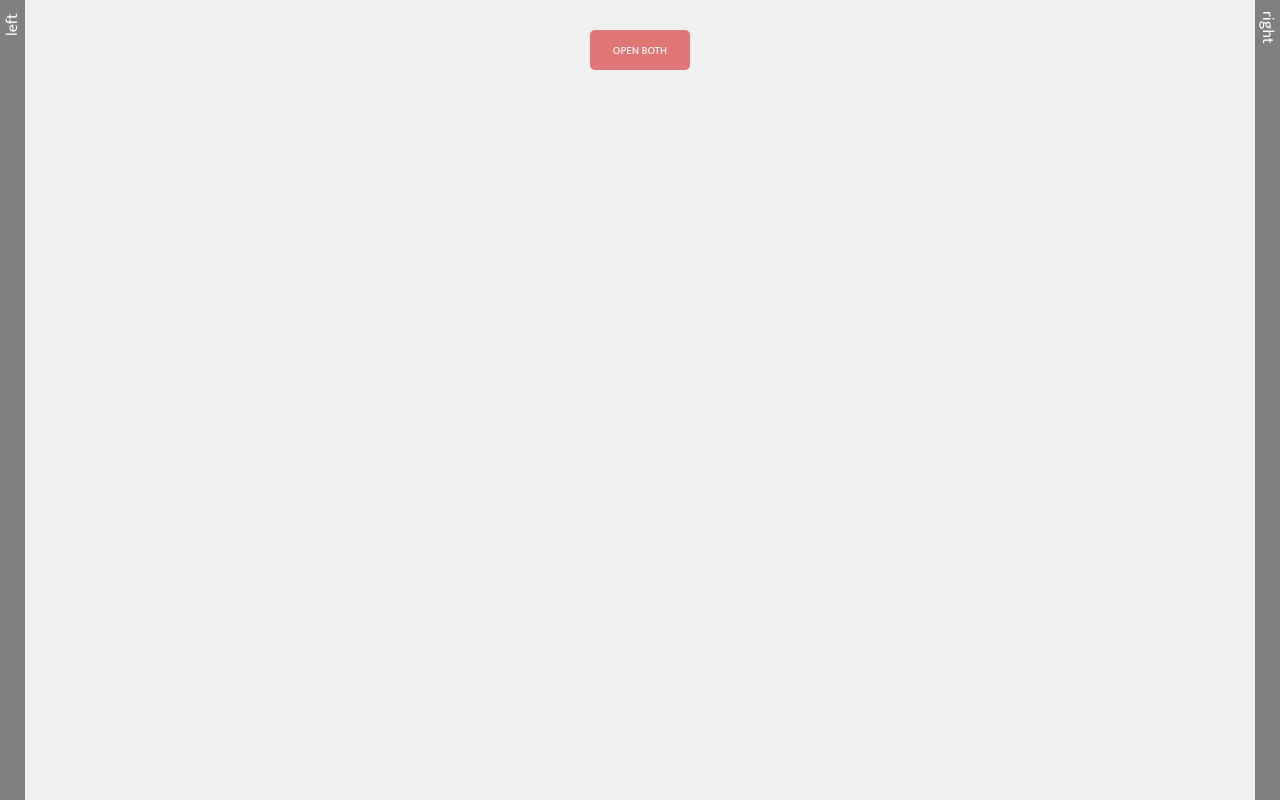
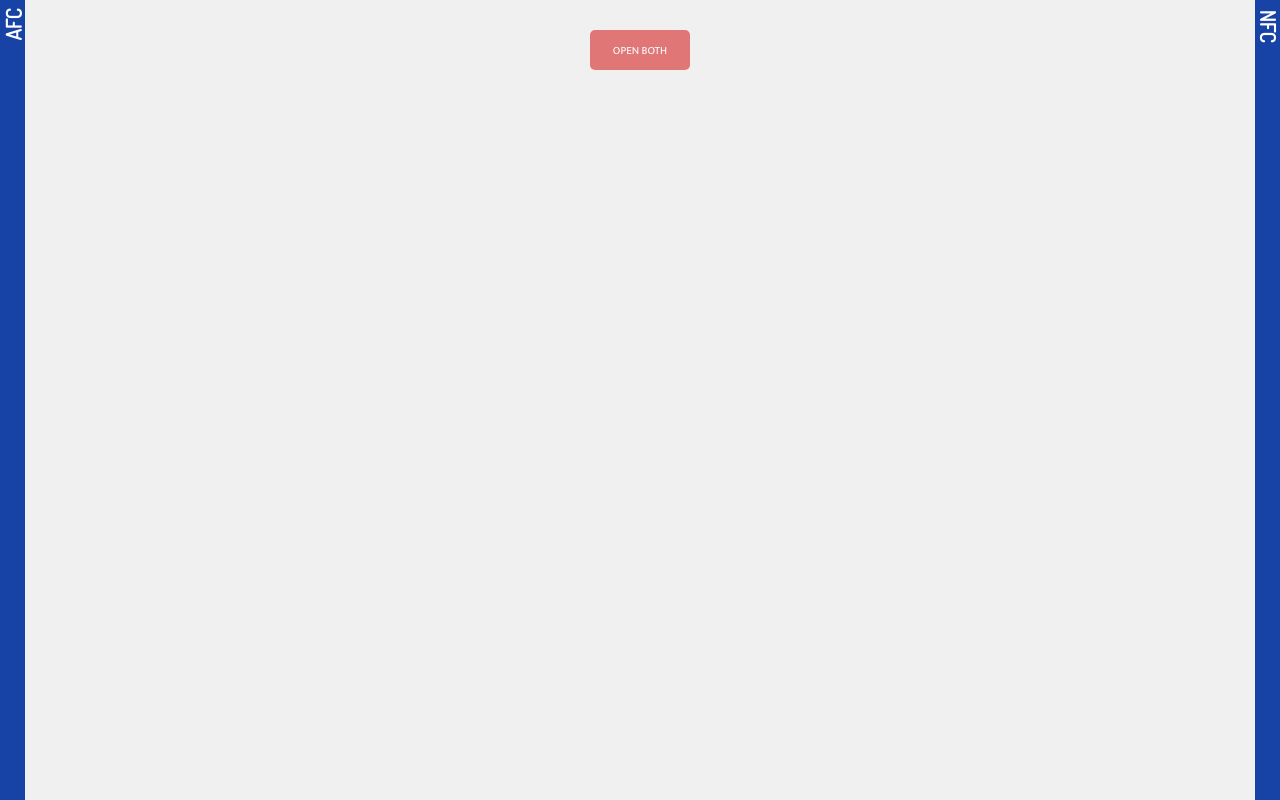
Before and after one commit to keithbmccall/sports-mapping, an Angular app: page / in a window 1280 px wide. Built offline with nearby package versions, Linux system fonts and the light colour scheme.

Commit message:
quick update

```diff
--- a/src/app/app.module.ts
+++ b/src/app/app.module.ts
@@ -9,6 +9,7 @@ import { DivisionLinksComponent } from './shared/components/team-links/division-
 import { ConferenceLinksComponent } from './shared/components/team-links/conference-links/conference-links.component';
 import { PanelSideComponent } from './shared/containers/panels/panel-side/panel-side.component';
 import { PanelCenterComponent } from './shared/containers/panels/panel-center/panel-center.component';
+import { PanelOptionsComponent } from './shared/containers/panels/panel-options/panel-options.component';
 
 @NgModule({
   declarations: [
@@ -19,7 +20,8 @@ import { PanelCenterComponent } from './shared/containers/panels/panel-center/pa
     DivisionLinksComponent,
     ConferenceLinksComponent,
     PanelSideComponent,
-    PanelCenterComponent
+    PanelCenterComponent,
+    PanelOptionsComponent
   ],
   imports: [BrowserModule],
   providers: [],
--- a/src/app/shared/components/team-links/division-links/division-links.component.scss
+++ b/src/app/shared/components/team-links/division-links/division-links.component.scss
@@ -1,5 +1,8 @@
-li {
-  .division-title {
-
+:host {
+  li {
+    margin-top: 10px;
+    &:first-child {
+      margin-top: 0;
+    }
   }
 }
--- a/src/app/shared/containers/layout/layout.component.html
+++ b/src/app/shared/containers/layout/layout.component.html
@@ -1,25 +1,8 @@
 <div id="wrapper">
-  <div id="left-panel-options" class="panel-options">
-    <ul (click)="panelDrawerService.toggleDrawer('left')">
-      <li>
-        <a href="#">left</a>
-      </li>
-    </ul>
+  <div *ngFor="let conference of conferences">
+    <app-panel-options [conference]="conference" [panelSide]="conference.id === 1 ? 'left' : 'right'"></app-panel-options>
+    <app-panel-side [conference]="conference" [panelSide]="conference.id === 1 ? 'left' : 'right'"></app-panel-side>
   </div>
-  <div id="right-panel-options" class="panel-options">
-    <ul (click)="panelDrawerService.toggleDrawer('right')">
-      <li>
-        <a href="#">right</a>
-      </li>
-    </ul>
-  </div>
-  <!---->
-  <main id="main">
-    <app-panel-center></app-panel-center>
-  </main>
-  <!--  -->
+  <app-panel-center></app-panel-center>
 
-  <app-panel-side [conferenceId]=2 [panelSide]="'left'"></app-panel-side>
-
-  <app-panel-side [conferenceId]=2 [panelSide]="'right'"></app-panel-side>
 </div>
--- a/src/app/shared/containers/layout/layout.component.scss
+++ b/src/app/shared/containers/layout/layout.component.scss
@@ -4,37 +4,4 @@
   #wrapper {
     position: relative;
   }
-  main {
-    background: #f0f0f0;
-    padding: 0 300px;
-    height: 100vh;
-  }
-
-  .panel-options {
-    position: absolute;
-    height: 100%;
-    z-index: 2;
-    background: grey;
-    > ul {
-      height: 100%;
-      width: 25px;
-      cursor: pointer;
-      padding-top: 10px;
-      > li {
-        color: white;
-      }
-    }
-    &#left-panel-options {
-      left: 0;
-      li {
-        transform: rotate(270deg);
-      }
-    }
-    &#right-panel-options {
-      right: 0;
-      li {
-        transform: rotate(90deg);
-      }
-    }
-  }
 }
--- a/src/app/shared/containers/layout/layout.component.ts
+++ b/src/app/shared/containers/layout/layout.component.ts
@@ -1,15 +1,22 @@
-import { Component, OnInit } from '@angular/core';
-import {PanelDrawerService} from '../../../services/panel-drawer/panel-drawer.service';
-
+import { Component, OnInit } from "@angular/core";
+import { NflTeamsService } from "../../../services/nfl/nfl-teams.service";
+import { Conference } from "../../../data/team-data";
 @Component({
-  selector: 'app-layout',
-  templateUrl: './layout.component.html',
-  styleUrls: ['./layout.component.scss']
+  selector: "app-layout",
+  templateUrl: "./layout.component.html",
+  styleUrls: ["./layout.component.scss"]
 })
 export class LayoutComponent implements OnInit {
-  constructor(public panelDrawerService: PanelDrawerService) { }
+  conferences: Conference[];
+
+  constructor(public nflTeamsService: NflTeamsService) {}
 
   ngOnInit() {
+    this.getConferences();
   }
-
+  getConferences(): void {
+    this.nflTeamsService
+      .getConferences()
+      .subscribe(conference => (this.conferences = conference));
+  }
 }
--- a/src/app/shared/containers/panels/panel-center/panel-center.component.html
+++ b/src/app/shared/containers/panels/panel-center/panel-center.component.html
@@ -1,5 +1,7 @@
-<div class="content">
-  <div class="button">
-    <span>Open Both</span>
+<main id="main">
+  <div class="content">
+    <div class="button">
+      <span>Open Both</span>
+    </div>
   </div>
-</div>
+</main>
--- a/src/app/shared/containers/panels/panel-center/panel-center.component.scss
+++ b/src/app/shared/containers/panels/panel-center/panel-center.component.scss
@@ -1,18 +1,23 @@
-.content{
+#main {
+  background: #f0f0f0;
+  padding: 0 300px;
+  height: 100vh;
+  .content {
     display: flex;
     justify-content: center;
-    padding-top:30px
+    padding-top: 30px;
   }
-  .button{
+  .button {
     background: #e07676;
     border-radius: 5px;
     color: #fdfdfd;
     line-height: 40px;
   }
-  .button:active{
+  .button:active {
     background: #e07070;
   }
-  .button span{
+  .button span {
     text-transform: uppercase;
-    font-size:11px;
+    font-size: 11px;
   }
+}
--- /dev/null
+++ b/src/app/shared/containers/panels/panel-options/panel-options.component.html
@@ -0,0 +1,9 @@
+<div id="{{panelSide}}-panel-options" class="panel-options">
+  <ul (click)="panelDrawerService.toggleDrawer(panelSide)">
+    <li>
+      <h4>
+        <a href="#">{{conference.name}}</a>
+      </h4>
+    </li>
+  </ul>
+</div>
--- /dev/null
+++ b/src/app/shared/containers/panels/panel-options/panel-options.component.scss
@@ -0,0 +1,31 @@
+.panel-options {
+  position: absolute;
+  height: 100%;
+  z-index: 2;
+  background: rgb(22, 67, 165);
+  > ul {
+    height: 100%;
+    width: 25px;
+    cursor: pointer;
+    padding-top: 10px;
+    > li {
+      color: white;
+      h4{
+        font-size: 1.3em;
+      }
+    }
+  }
+  &#left-panel-options {
+    padding-top: 5px;
+    left: 0;
+    li {
+      transform: rotate(270deg);
+    }
+  }
+  &#right-panel-options {
+    right: 0;
+    li {
+      transform: rotate(90deg);
+    }
+  }
+}
--- /dev/null
+++ b/src/app/shared/containers/panels/panel-options/panel-options.component.ts
@@ -0,0 +1,19 @@
+import { Component, OnInit, Input } from "@angular/core";
+import { PanelDrawerService } from "../../../../services/panel-drawer/panel-drawer.service";
+
+@Component({
+  selector: "app-panel-options",
+  templateUrl: "./panel-options.component.html",
+  styleUrls: ["./panel-options.component.scss"]
+})
+export class PanelOptionsComponent implements OnInit {
+  @Input()
+  conference: {};
+  @Input()
+  panelSide: string;
+
+
+  constructor(public panelDrawerService: PanelDrawerService) {}
+
+  ngOnInit() {}
+}
--- a/src/app/shared/containers/panels/panel-side/panel-side.component.scss
+++ b/src/app/shared/containers/panels/panel-side/panel-side.component.scss
@@ -1,21 +1,27 @@
+$panel-width: 350px;
+
 .panel {
   position: fixed;
   height: 100vh;
   width: 30%;
-  max-width: 350px;
+  max-width: $panel-width;
   background: #fafafa;
   top: 0;
   z-index: 1;
-  transition: all .3s ease-in-out;
+  transition: all 0.3s ease-in-out;
   &#left-panel {
-    left: -350px;
+    left: -$panel-width;
+    // left: 0;
+    padding-left: 15px;
     border-right: 1px solid lightblue;
     &.open {
       left: 0;
     }
   }
   &#right-panel {
-    right: -350px;
+    right: -$panel-width;
+    // right: 0;
+    padding-right: 15px;
     border-left: 1px solid lightblue;
     &.open {
       right: 0;
@@ -23,15 +29,18 @@
   }
   .content {
     position: relative;
-    padding-right: 25px;
     > i {
       position: absolute;
-      right: 40px;
+      right: 25px;
     }
     .header,
     nav {
       display: flex;
       justify-content: center;
+    }
+    nav {
+      margin-top: 55px;
+
     }
     .header {
       padding-top: 20px;
--- a/src/app/shared/containers/panels/panel-side/panel-side.component.ts
+++ b/src/app/shared/containers/panels/panel-side/panel-side.component.ts
@@ -1,7 +1,7 @@
 import { Component, OnInit, Input } from "@angular/core";
 import { PanelDrawerService } from "../../../../services/panel-drawer/panel-drawer.service";
 import { NflTeamsService } from "../../../../services/nfl/nfl-teams.service";
-import { Division } from "../../../../data/team-data";
+import { Division, Conference } from "../../../../data/team-data";
 
 @Component({
   selector: "app-panel-side",
@@ -10,12 +10,11 @@ import { Division } from "../../../../data/team-data";
 })
 export class PanelSideComponent implements OnInit {
   @Input()
-  conferenceId: number;
+  conference: Conference;
   @Input()
   panelSide: string;
 
   //
-  conference: any;
   divisions: Division[];
 
   constructor(
@@ -24,23 +23,12 @@ export class PanelSideComponent implements OnInit {
   ) {}
 
   ngOnInit() {
-    this.getDivisions(this.conferenceId);
-    this.getConference(this.conferenceId);
+    this.getDivisions(this.conference.id);
   }
   panelDrawerServiceTogglePanel(instruction): void {
     this.panelDrawerService.toggleDrawer(instruction + this.panelSide);
   }
 
-  getConference(conferenceId): void {
-    this.nflTeamsService
-      .getConferences()
-      .subscribe(
-        conference =>
-          (this.conference = conference.filter(
-            conf => conf.id === conferenceId
-          )[0])
-      );
-  }
   getDivisions(conferenceId): void {
     this.nflTeamsService
       .getDivisions()
```
Also changed, not shown: 1 other file (tests, documents, lock files or other folders).
